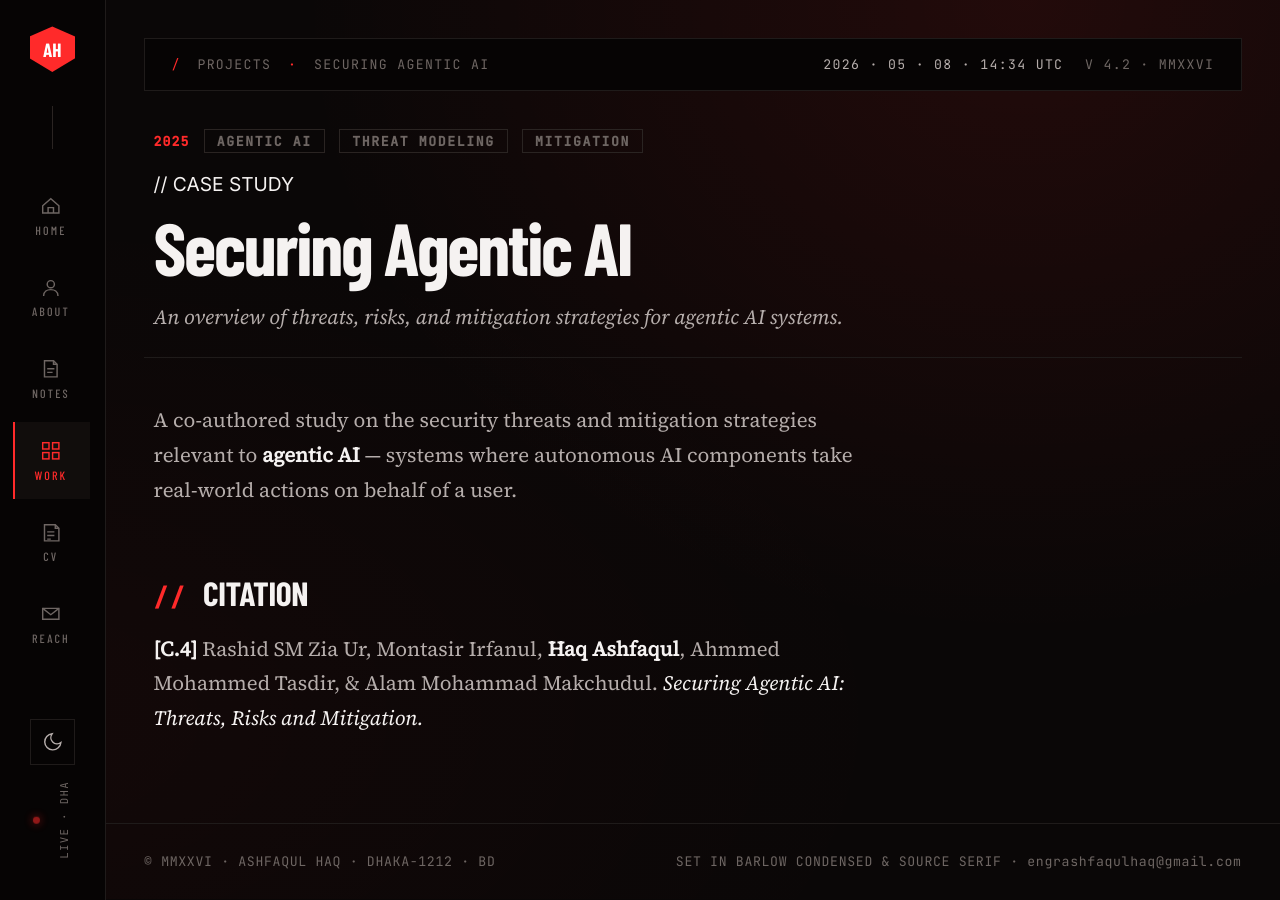
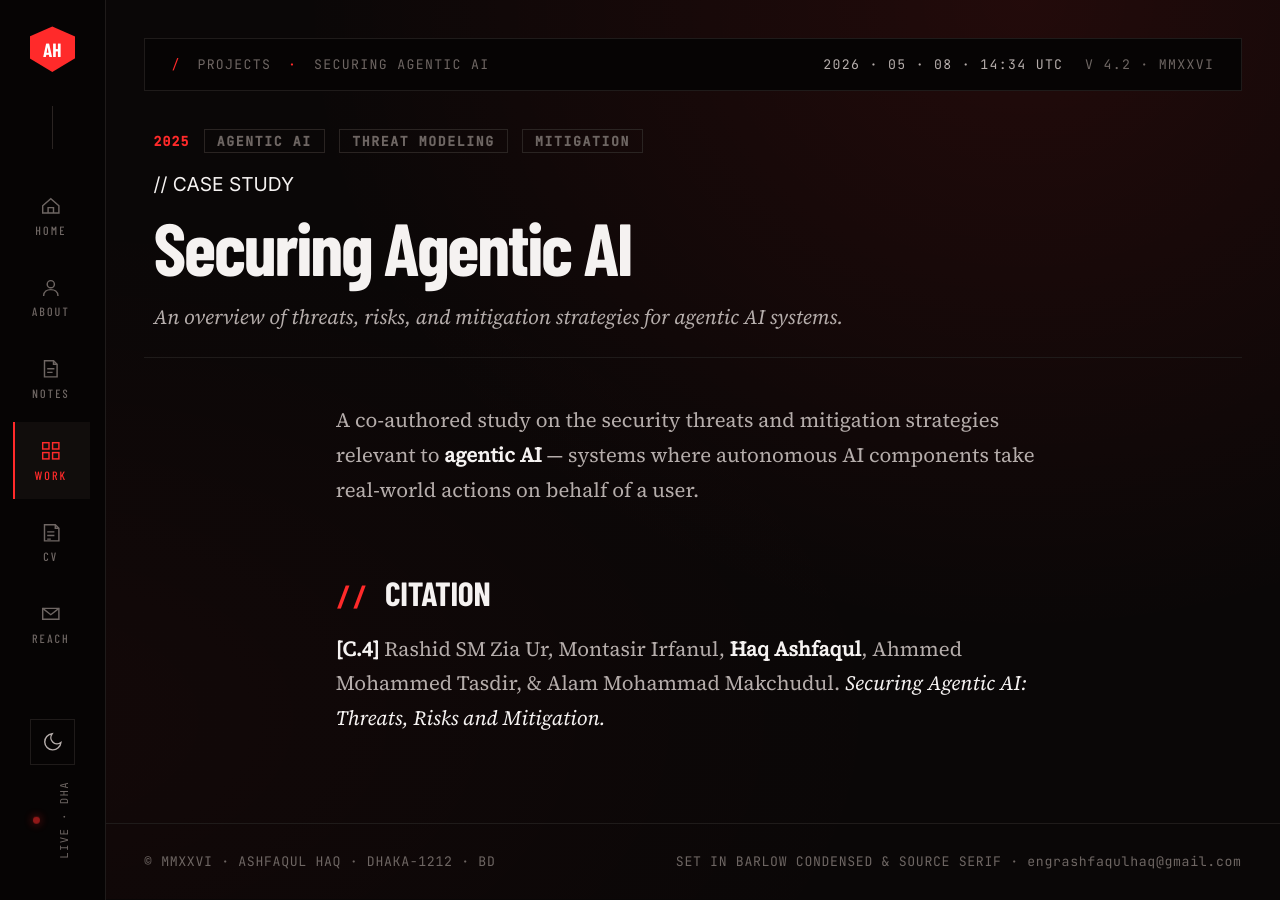
Before and after one commit to 0xashfaq/0xashfaq.github.io, a Jekyll site: the page built from _projects/securing-agentic-ai.md, in a window 1280 px wide. Built offline with Jekyll 4.4.1, drawn with Linux system fonts in a browser that asks for light colours; some web fonts are replaced.

Commit message:
Update style.css

```diff
--- a/assets/css/style.css
+++ b/assets/css/style.css
@@ -1475,16 +1475,24 @@ img     { max-width: 100%; display: block; }
 
 /* ---------- 22. Post header / body ---------- */
 /* Article wrappers used by /blog/<post>/ and /projects/<case-study>/.
-   Match the .page container shape so post / project pages center the same
-   way the about / cv / contact / blog / projects pages do. Without this
-   rule the article hugs the left edge under .main on wide screens. */
+   Long-form articles read better in a narrower centered column than
+   the full 1500px page width — this matches the Medium / Substack
+   reading width while staying consistent with the site's centering.
+
+   Inside the article: header + nav span the article's full width,
+   while .post-body (which carries .prose's 68ch max-width) gets
+   margin-inline: auto so the reading column sits centered, not
+   left-aligned with a void on the right. */
 .post,
 .project {
   padding: var(--gutter);
-  max-width: 1500px;
+  max-width: 1100px;
   margin-inline: auto;
   display: flex; flex-direction: column;
   gap: 16px;
+}
+.post-body {
+  margin-inline: auto;
 }
 
 .post-header {
```
